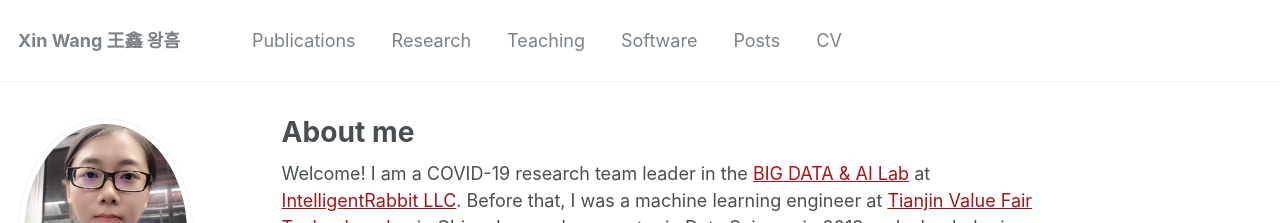
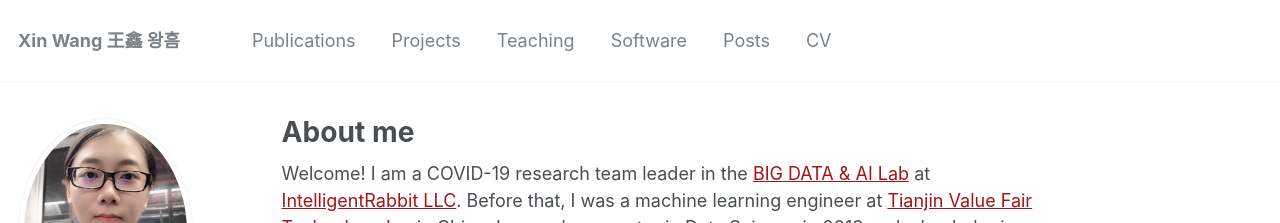
Before and after one commit to xin-wang-kr/xin-wang-kr.github.io, a Jekyll site: the page built from _pages/about.md, in a window 1280 px wide and 1013 px high. Shown: the top 223 px of the window. Built offline with Jekyll 4.4.1, drawn with Linux system fonts in a browser that asks for light colours; some web fonts are replaced.

Commit message:
Update navigation.yml

```diff
--- a/_data/navigation.yml
+++ b/_data/navigation.yml
@@ -3,8 +3,8 @@ main:
   - title: "Publications"
     url: /publications/
 
-  - title: "Research"
-    url: /research/
+  - title: "Projects"
+    url: /projects/
 
   - title: "Teaching"
     url: /teaching/
```
